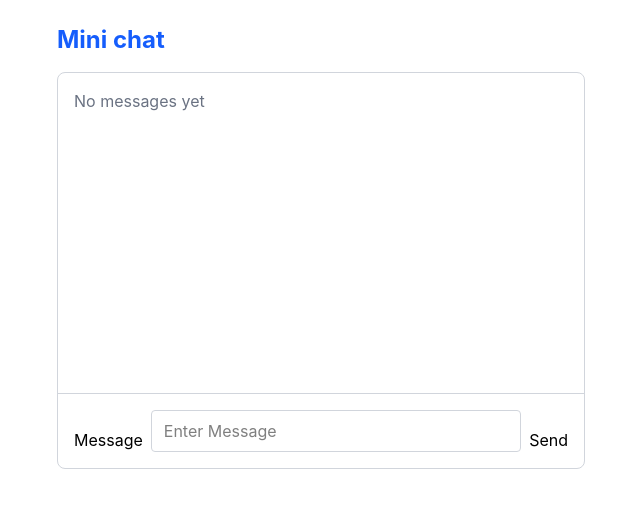
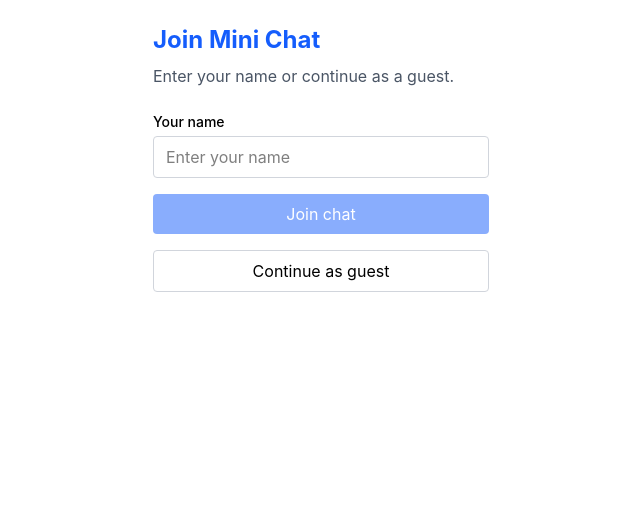
Before and after one commit to Shomen/mini-chat, a React (Vite) app: page / in a window 1280 px wide. Shown: the top 508 px of the page, without its empty margins (319-959 px from the left). Built offline with nearby package versions, Linux system fonts and the light colour scheme.

Commit message:
feat: add join & shared chat layout

```diff
--- a/src/App.tsx
+++ b/src/App.tsx
@@ -9,6 +9,8 @@ type ChatMessage = {
 function App() {
   const [message, setMessage] = useState('')
   const [messages, setMessages] = useState<ChatMessage[]>([])
+  const [name, setName] = useState('')
+  const [displayName, setDisplayName] = useState<string | null>(null)
 
   function handleSend() {
     const text = message.trim()
@@ -25,26 +27,132 @@ function App() {
     setMessage('')
   }
 
+  if (displayName === null) {
     return (
-    <main className="mx-auto max-w-xl p-6">
+      <main className="mx-auto max-w-sm p-6">
         <h1 className="text-2xl font-bold text-blue-600">
-        Mini chat
+          Join Mini Chat
         </h1>
-      <section className="mt-4 overflow-hidden rounded-lg border border-gray-300">
+
+        <p className="mt-2 text-gray-600">
+          Enter your name or continue as a guest.
+        </p>
+
+        <form
+          className="mt-6 space-y-4"
+          onSubmit={(event) => {
+            event.preventDefault()
+
+            const trimmedName = name.trim()
+            if (!trimmedName) return
+
+            setDisplayName(trimmedName)
+          }}
+        >
+          <div>
+            <label
+              htmlFor="name"
+              className="mb-1 block text-sm font-medium"
+            >
+              Your name
+            </label>
+
+            <input
+              id="name"
+              type="text"
+              value={name}
+              onChange={(event) => setName(event.target.value)}
+              maxLength={40}
+              autoComplete="name"
+              placeholder="Enter your name"
+              className="w-full rounded border border-gray-300 px-3 py-2"
+            />
+          </div>
+
+          <button
+            type="submit"
+            disabled={!name.trim()}
+            className="w-full rounded bg-blue-600 px-4 py-2 text-white disabled:opacity-50"
+          >
+            Join chat
+          </button>
+
+          <button
+            type="button"
+            onClick={() => setDisplayName('Guest')}
+            className="w-full rounded border border-gray-300 px-4 py-2"
+          >
+            Continue as guest
+          </button>
+        </form>
+      </main>
+    )
+  }// Display Null
+  return (
+    <main className="mx-auto max-w-4xl p-4 sm:p-6">
+      <header>
+        <h1 className="text-2xl font-bold text-blue-600">
+          Mini Chat
+        </h1>
+        <p className="mt-1 text-gray-600">
+          Chatting as {displayName}
+        </p>
+      </header>
+
+      <div className="mt-6 grid gap-4 sm:grid-cols-[180px_minmax(0,1fr)]">
+        <aside
+          aria-labelledby="users-heading"
+          className="rounded-lg border border-gray-300 p-4"
+        >
+          <h2 id="users-heading" className="font-semibold">
+            Users
+          </h2>
+
+          <p className="mt-1 text-xs text-gray-500">
+            Available users
+          </p>
+
+          <ul className="mt-4 space-y-2">
+            <li className="wrap-break-word">
+              {displayName}
+              <span className="ml-2 text-sm text-gray-500">
+                (you)
+              </span>
+            </li>
+          </ul>
+        </aside>
+
+        <section
+          aria-labelledby="chat-heading"
+          className="min-w-0 overflow-hidden rounded-lg border border-gray-300"
+        >
+          <header className="border-b border-gray-300 p-4">
+            <h2 id="chat-heading" className="font-semibold">
+              Shared chat
+            </h2>
+            <p className="text-sm text-gray-500">
+              no message yet
+            </p>
+          </header>
 
           <div className="h-80 overflow-y-auto p-4">
             {messages.length === 0 ? (
-              <p className="text-gray-500">No messages yet</p>
+              <p className="text-gray-500">
+                No messages yet. Say hello!
+              </p>
             ) : (
-              <ul>
-                {
-                  messages.map((item) => (
-                      <li key={item.id} className='wrap-break-word rounded bg-blue-50 p-2'>
-                        {item.text}
+              <ul className="space-y-3">
+                {messages.map((item) => (
+                  <li
+                    key={item.id}
+                    className="wrap-break-word rounded-lg bg-blue-50 p-3"
+                  >
+                    <p className="text-sm font-semibold text-blue-700">
+                      {displayName} (you)
+                    </p>
+                    <p className="whitespace-pre-wrap">{item.text}</p>
                   </li>
-                    )
-                  )
-                }
+                ))}
               </ul>
             )}
           </div>
@@ -54,23 +162,40 @@ function App() {
               event.preventDefault()
               handleSend()
             }}
-          className="flex items-end gap-2 border-t border-gray-300 p-4">
+            className="flex items-end gap-2 border-t border-gray-300 p-4"
+          >
+            <div className="min-w-0 flex-1">
+              <label
+                htmlFor="message"
+                className="mb-1 block text-sm font-medium"
+              >
+                Message
+              </label>
 
-          <label htmlFor="message">Message</label>
-
-          <input id='message'
+              <input
+                id="message"
+                type="text"
                 value={message}
                 onChange={(event) => setMessage(event.target.value)}
-          placeholder='Enter Message'
-          type="text"
-          className='w-full rounded border border-gray-300 px-3 py-2'
+                placeholder="Type a message…"
+                className="w-full rounded border border-gray-300 px-3 py-2"
               />
-          <button type='submit'>Send</button>
+            </div>
+
+            <button
+              type="submit"
+              disabled={!message.trim()}
+              className="rounded bg-blue-600 px-4 py-2 text-white disabled:opacity-50"
+            >
+              Send
+            </button>
           </form>
         </section>
+      </div>
+    </main>
+  ) // Return}
 
-    </main>
-  )
-}
+
+}//App
 
 export default App
```
Lines whose indentation alone changed are shown as unchanged.
